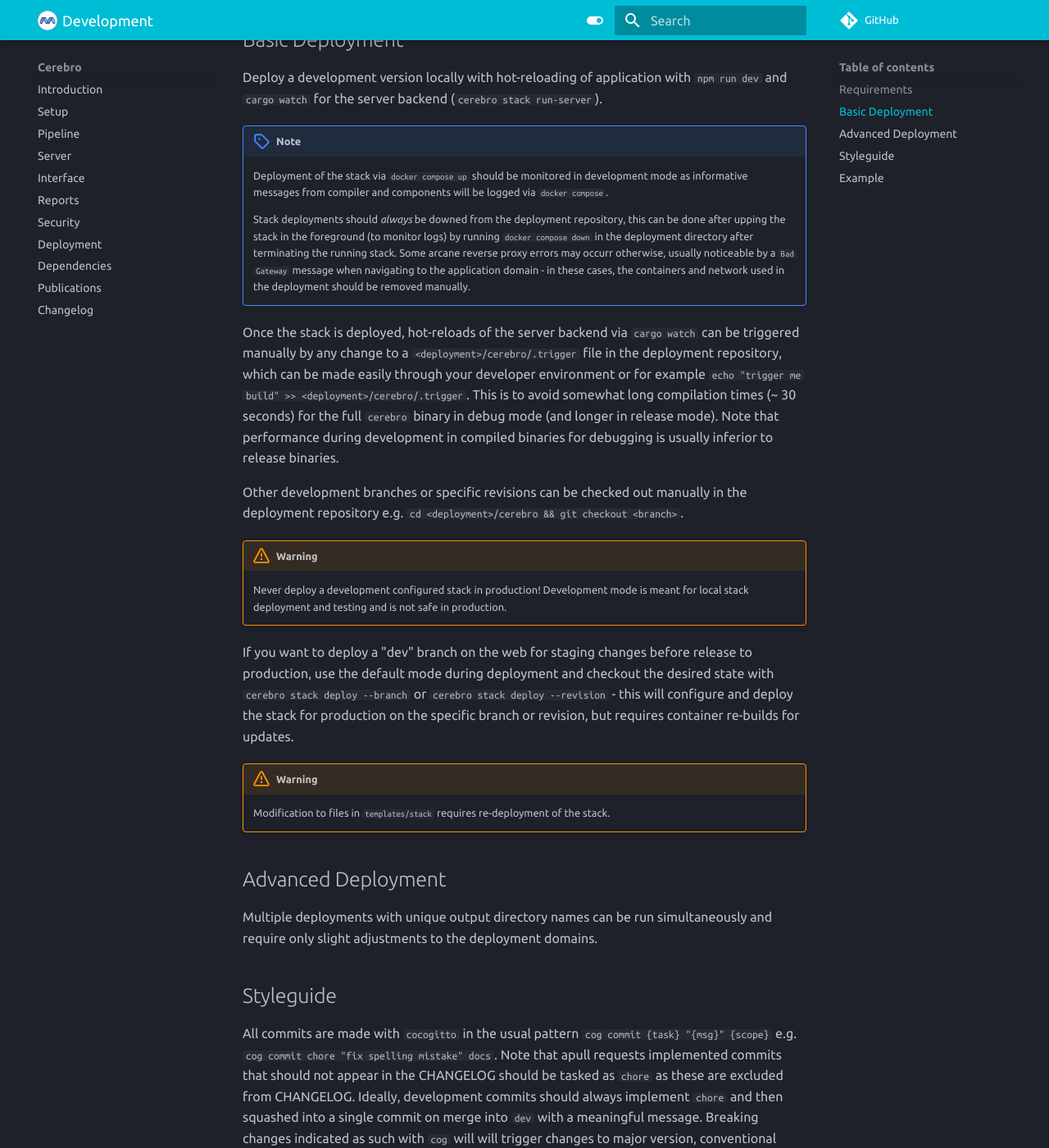
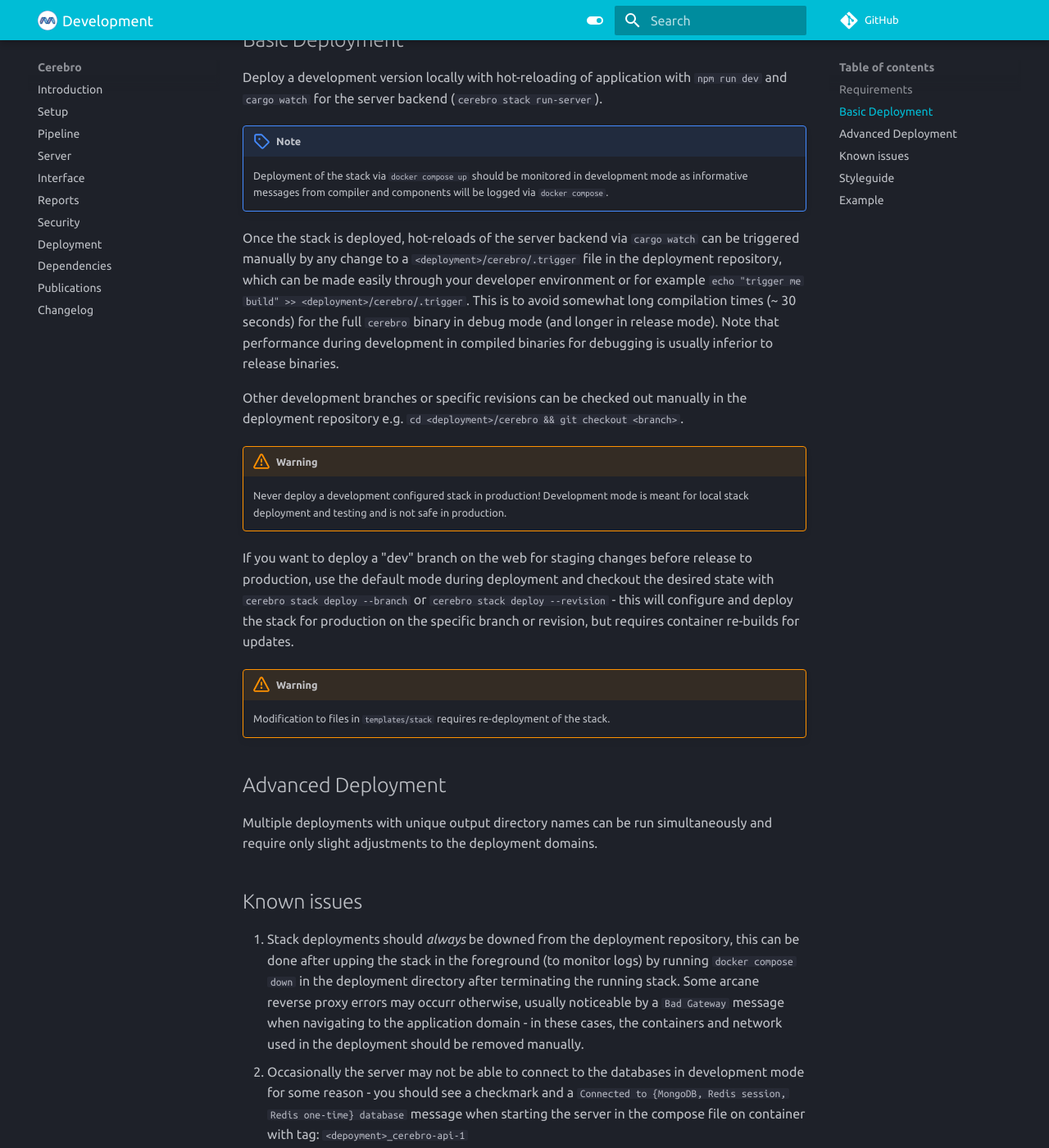
Before and after one commit to esteinig/cerebro, an MkDocs documentation site: the page built from docs/development.md, in a window 1280 px wide and 1400 px high, scrolled down 651 px. Shown: the whole window at 82% size. Built offline with MkDocs 1.6.1 and Material for MkDocs 9.7.7, drawn with Linux system fonts in a browser that asks for light colours; comment, search, counter and statistics services are not loaded.

Commit message:
chore(stack): known issues docs

```diff
--- a/docs/development.md
+++ b/docs/development.md
@@ -44,6 +41,12 @@ but requires container re-builds for updates.
 ## Advanced Deployment
 
 Multiple deployments with unique output directory names can be run simultaneously and require only slight adjustments to the deployment domains.
+
+
+## Known issues
+
+1. Stack deployments should *always* be downed from the deployment repository, this can be done after upping the stack in the foreground (to monitor logs) by running `docker compose down` in the deployment directory after terminating the running stack. Some arcane reverse proxy errors may occurr otherwise, usually noticeable by a `Bad Gateway` message when navigating to the application domain - in these cases, the containers and network used in the deployment should be removed manually.
+2. Occasionally the server may not be able to connect to the databases in development mode for some reason - you should see a checkmark and a `Connected to {MongoDB, Redis session, Redis one-time} database` message when starting the server in the compose file on container with tag: `<depoyment>_cerebro-api-1`
 
 
 ## Styleguide
```
Also changed, not shown: other parts of docs/development.md (+0 -3 lines).
